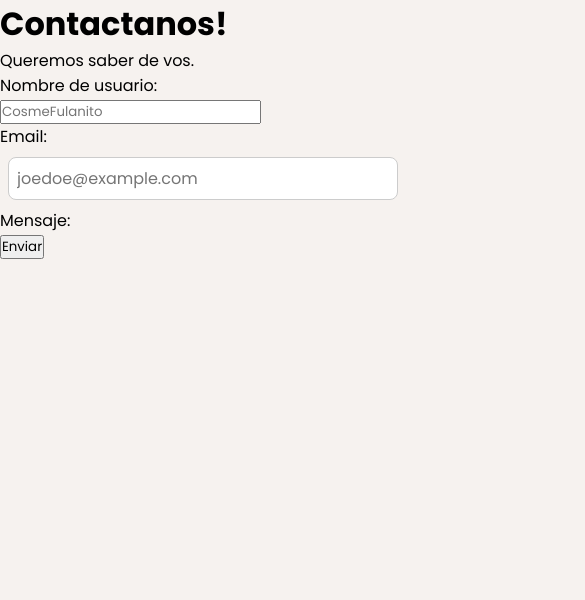
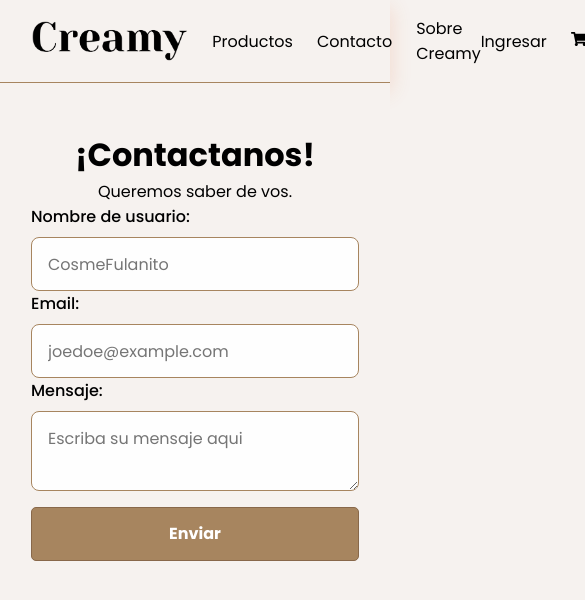
Before and after one commit to Lourdes-s/Creamy-Frontend, a React (Vite) app: page /contact in a window 390 px wide. Shown: the top 600 px of the page, 585 px wide, since content can reach past the window. Built offline with nearby package versions, Linux system fonts and the light colour scheme.

Commit message:
add contact screen

```diff
--- a/src/Components/Form.jsx
+++ b/src/Components/Form.jsx
@@ -39,9 +39,13 @@ const Field = ({ field, handleChange, state_value, error }) => {
             <div {...field.field_container_props}>
                 {field.label_text && <label>{field.label_text}</label>}
                 {
-                    field.field_component === 'INPUT' &&
+                    field.field_component === 'INPUT' && (
                     <input {...field.field_data_props} onChange={handleChange} value={state_value} />
-                }
+                )}
+                {
+                field.field_component === 'TEXTAREA' && (
+                    <textarea {...field.field_data_props} onChange={handleChange} value={state_value}/>
+                )}
             </div>
             {
                 error && (
--- a/src/Screens/Contact/ContactScreen.jsx
+++ b/src/Screens/Contact/ContactScreen.jsx
@@ -1,5 +1,6 @@
 import React, { useState } from 'react'
 import Form from '../../Components/Form.jsx'
+import Nav from '../../Components/Common/Nav/Nav.jsx'
 import './contact.css'
 const ContactScreen = () => {
     const [errorState, setErrorState] = useState({
@@ -34,7 +35,7 @@ const ContactScreen = () => {
                 className: 'row_field'
             },
             field_data_props: {
-                className: 'input-login',
+                className: 'input-contact',
                 type: 'email',
                 id: 'email',
                 name: 'email',
@@ -48,8 +49,7 @@ const ContactScreen = () => {
                 className: 'row_field'
             },
             field_data_props: {
-                className: 'input-contact',
-                type: 'text',
+                className: 'textarea-contact',
                 id: 'message',
                 name: 'message',
                 placeholder: 'Escriba su mensaje aqui'
@@ -69,8 +69,8 @@ const ContactScreen = () => {
         setSuccess(false)
         setLoading(true)
 
-        const responseHTTP = await fetch(`${import.meta.env.VITE_API_URL}/api/auth/contact`,
-            {
+        try {
+            const responseHTTP = await fetch(`${import.meta.env.VITE_API_URL}/api/auth/contact`, {
                 method: 'POST',
                 headers: {
                     'Content-Type': 'application/json',
@@ -83,35 +83,69 @@ const ContactScreen = () => {
             switch (responseHTTP.status) {
                 case 200:
                     setSuccess(true)
-                break;
-            default:
-                if (!responseHTTP.ok) {
-                    setErrorState((prev) => ({
+                    break
+                case 400:
+                    if (data?.message && typeof data.message === 'object') {
+                        const newErrorState = { name: '', email: '', message: '', general: '' }
+                        for (const field in data.message) {
+                            const fieldErrors = data.message[field]
+                            if (Array.isArray(fieldErrors)) {
+                                newErrorState[field] = fieldErrors.map(e => e.message)
+                            }
+                        }
+                        setErrorState(newErrorState)
+                    } else {
+                        setErrorState(prev => ({
                             ...prev,
-                        general: data.message || 'Ocurrio un error inesperado.'
+                            general: data.message || 'Error al enviar el mensaje'
                         }))
                     }
-                break;
+                    break
+                default:
+                    setErrorState(prev => ({
+                        ...prev,
+                        general: 'Ocurrió un error inesperado. Inténtelo de nuevo.'
+                    }))
+                    break
+            }
+        } catch (error) {
+            setErrorState(prev => ({
+                ...prev,
+                general: 'Error de conexión con el servidor.'
+            }))
         }
         setLoading(false)
     }
 
     return (
         <div>
-            <h1>Contactanos!</h1>
-            <p>Queremos saber de vos.</p>
+            <Nav/>
+            <div className='contact-screen'>
+                <h1 className='contact-title'>¡Contactanos!</h1>
+                <p className='contact-text'>Queremos saber de vos.</p>
+                <div className='form-container'>
                     <Form className='contact-form' form_fields={form_fields} action={handleContact} initial_state_form={initial_state_form} error={errorState}>
                         <div className='feedback-messages-contact'>
                             {successState && (
-                        <span className='success-contact'>Email enviado con exito. Gracias por contactarnos</span>
+                                <span className='success-contact'>
+                                    Email enviado con éxito. Gracias por contactarnos.
+                                </span>
                             )}
                             {Array.isArray(errorState.general)
-                        ? errorState.general.map((e, i) => (<span key={i} className='error-field'>{e.message}</span>))
-                        : typeof errorState.general === 'string' && (<span className='error-field'>{errorState.general}</span>)
+                                ? errorState.general.map((e, i) => (
+                                    <span key={i} className='error-field-contact'>{e.message}</span>
+                                ))
+                                : typeof errorState.general === 'string' && (
+                                    <span className='error-field-contact'>{errorState.general}</span>
+                                )
                             }
                         </div>
-                <button className='button-contact' type='submit' disabled={loading}>{loading ? 'Enviando...' : 'Enviar'}</button>
+                        <button className='button-contact' type='submit' disabled={loading}>
+                            {loading ? 'Enviando...' : 'Enviar'}
+                        </button>
                     </Form>
+                </div>
+            </div>
         </div>
     )
 }
--- a/src/Screens/Contact/contact.css
+++ b/src/Screens/Contact/contact.css
@@ -17,3 +17,97 @@
     box-sizing: border-box;
     font-family: var(--text-defaul);
 }
+
+body {
+    background-color: var(--color-background);
+}
+
+.contact-screen {
+    display: flex;
+    flex-direction: column;
+    align-items: center;
+    min-height: 100vh;
+    padding: 3rem 1rem;
+    background-color: var(--color-background);
+    width: 100%;
+}
+
+.form-container {
+    width: 100%;
+    max-width: 700px;
+    padding: 0 20px;
+}
+
+.contact-form {
+    display: flex;
+    flex-direction: column;
+    gap: 1.5rem;
+    width: 100%;
+    padding: 2.5rem;
+    background-color: #ffffff;
+    box-shadow: 0 4px 15px rgba(0, 0, 0, 0.1);
+    border-radius: 0.8rem;
+    border: 1px solid #e0e0e0;
+}
+
+.row_field {
+    display: flex;
+    flex-direction: column;
+    gap: 0.5rem;
+    width: 100%;
+}
+
+.row_field label {
+    font-size: 1rem;
+    color: var(--color-texto);
+    font-weight: 500;
+}
+
+.input-contact,
+.textarea-contact {
+    width: 100%;
+    padding: 0.85rem 1rem;
+    border: 1px solid var(--color-primario);
+    border-radius: 0.5rem;
+    font-size: 1rem;
+    background-color: #fefefe;
+    transition: border-color 0.3s ease;
+    box-sizing: border-box;
+}
+
+
+.button-contact {
+    width: 100%;
+    max-width: 200px;
+    padding: 0.85rem;
+    margin: 1rem auto 0;
+    background-color: var(--color-primario);
+    border-radius: 5px;
+    border: 1px solid var(--color-secundario);
+    color: #ffffff;
+    font-size: 1rem;
+    font-weight: bold;
+    cursor: pointer;
+}
+
+
+/* MEDIA QUERIES */
+@media (max-width: 768px) {
+    .form-container {
+        padding: 0 15px;
+    }
+
+    .contact-form {
+        padding: 1.5rem;
+    }
+}
+
+@media (max-width: 480px) {
+    .contact-form {
+        padding: 1.25rem;
+    }
+
+    .button-contact {
+        max-width: 100%;
+    }
+}
```
Lines whose indentation alone changed are shown as unchanged.
